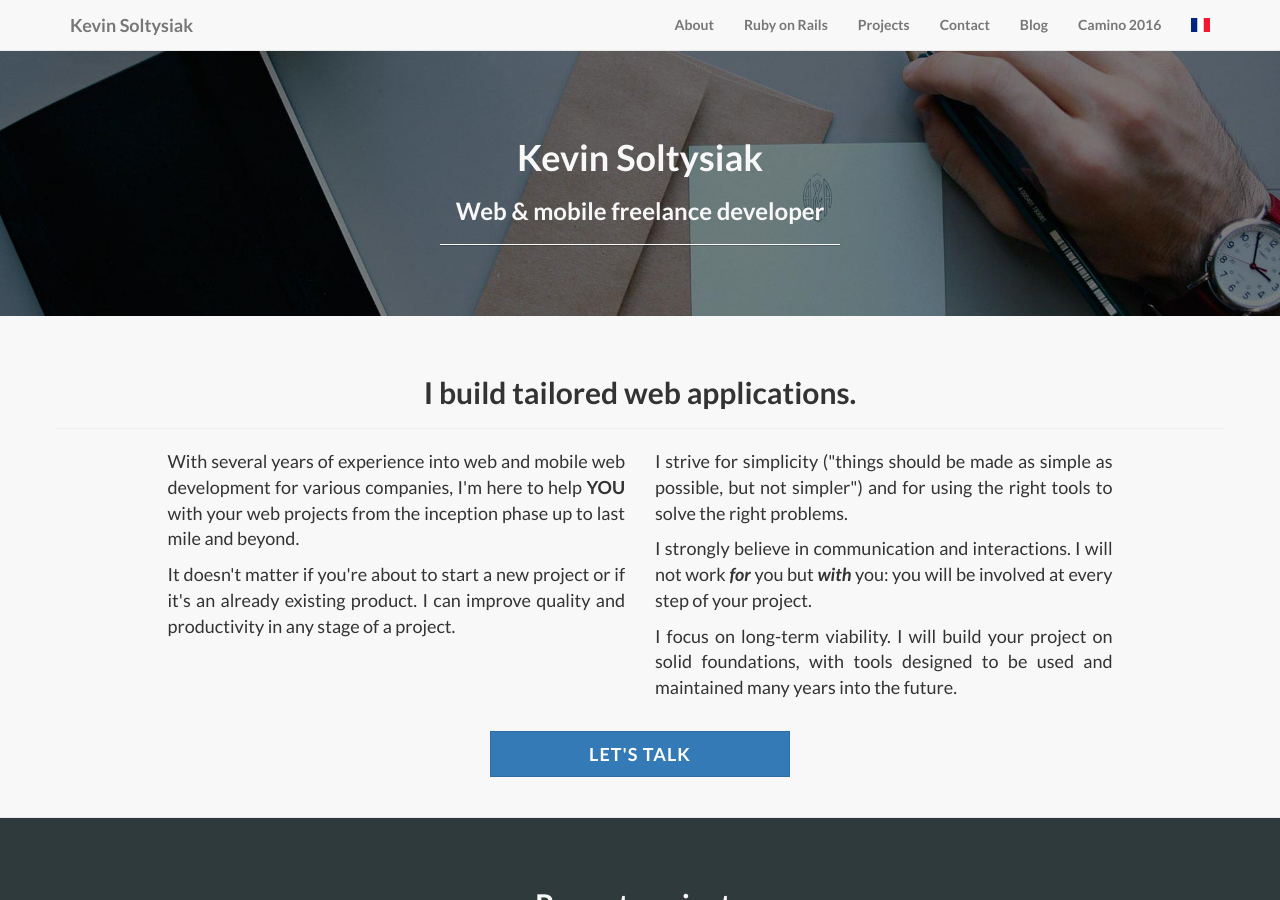
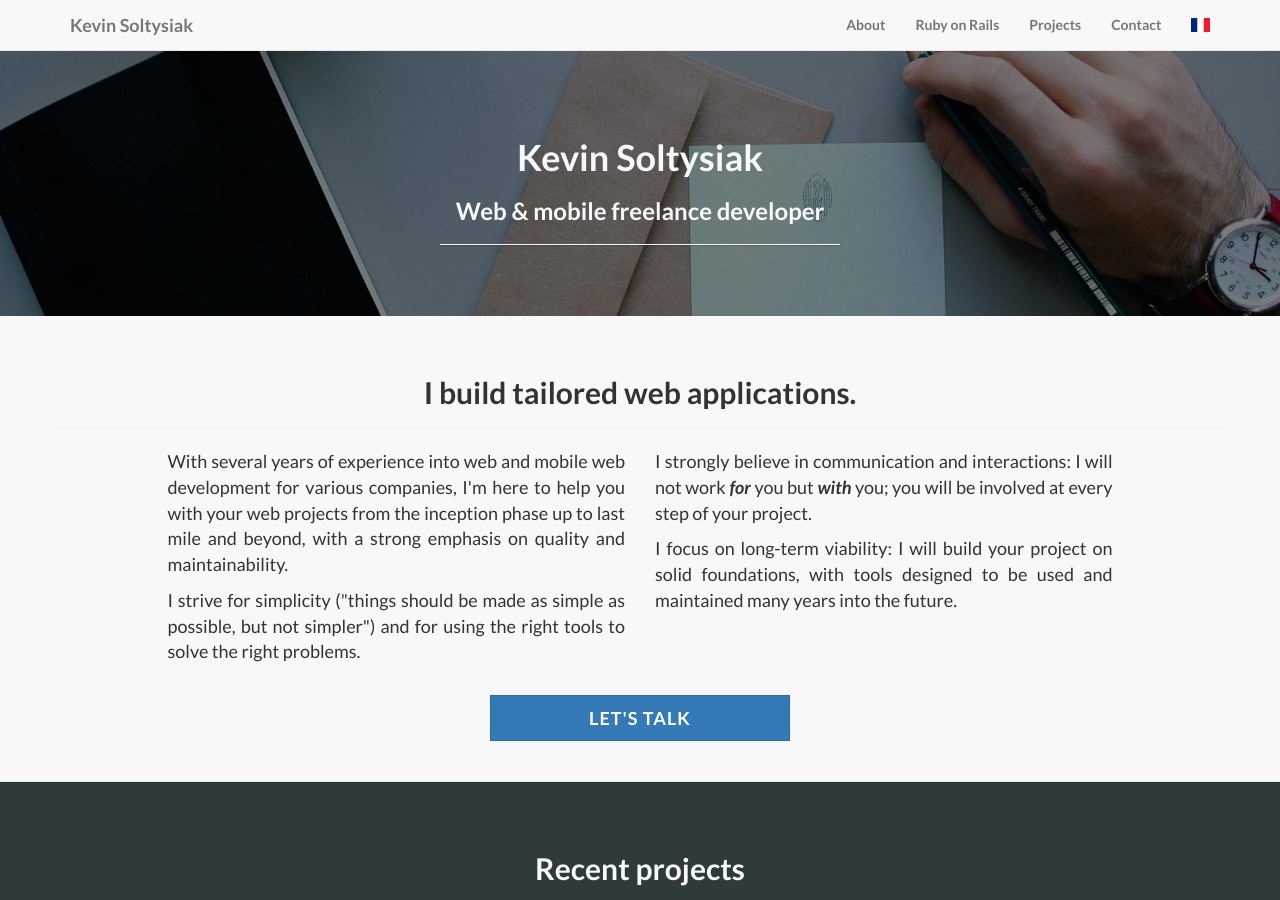
Before and after one commit to ksol/ksol.github.io, a Jekyll site: the page built from index.html, in a window 1280 px wide and 900 px high. Built offline with Jekyll 4.4.1, drawn with Linux system fonts in a browser that asks for light colours; nearby versions of some CDN libraries.

Commit message:
Head content

```diff
--- a/_includes/header.fr.html
+++ b/_includes/header.fr.html
@@ -26,12 +26,6 @@
         </li>
         <li>
           <a href="/fr/contact">Contact</a>
-        </li>
-        <li>
-          <a href="http://blog.ksol.fr">Blog</a>
-        </li>
-        <li>
-          <a href="http://camino2016.ksol.fr">Camino 2016</a>
         </li>
         <li>
           {% if page.enLink %}
--- a/_includes/header.html
+++ b/_includes/header.html
@@ -26,12 +26,6 @@
         </li>
         <li>
           <a href="/contact">Contact</a>
-        </li>
-        <li>
-          <a href="http://blog.ksol.fr">Blog</a>
-        </li>
-        <li>
-          <a href="http://camino2016.ksol.fr">Camino 2016</a>
         </li>
         <li>
           {% if page.frLink %}
--- a/_includes/page_content.html
+++ b/_includes/page_content.html
@@ -8,26 +8,27 @@
 
       <div class="col-xs-12 col-sm-6 col-md-5 col-md-offset-1">
         <p class="project-content">
-          With several years of experience into web and mobile web development for various companies, I'm here to help <strong>YOU</strong> with your web projects from the inception phase up to last mile and beyond.
+          With several years of experience into web and mobile web development for various companies,
+          I'm here to help you with your web projects from the inception phase up to last mile and beyond,
+          with a strong emphasis on quality and maintainability.
         </p>
 
         <p class="project-content">
-          It doesn't matter if you're about to start a new project or if it's an already existing product. I can improve quality and productivity in any stage of a project.
+          I strive for simplicity ("things should be made as simple as possible, but not simpler")
+          and for using the right tools to solve the right problems.
         </p>
       </div>
 
       <div class="col-xs-12 col-sm-6 col-md-5">
         <p class="project-content">
-          I strive for simplicity ("things should be made as simple as possible, but not simpler") and for using the right tools to solve the right problems.
+          I strongly believe in communication and interactions:
+          I will not work <strong><em>for</em></strong> you but <strong><em>with</em></strong> you;
+          you will be involved at every step of your project.
         </p>
 
         <p class="project-content">
-          I strongly believe in communication and interactions.
-          I will not work <strong><em>for</em></strong> you but <strong><em>with</em></strong> you: you will be involved at every step of your project.
-        </p>
-
-        <p class="project-content">
-          I focus on long-term viability. I will build your project on solid foundations, with tools designed to be used and maintained many years into the future.
+          I focus on long-term viability: I will build your project on solid foundations,
+          with tools designed to be used and maintained many years into the future.
         </p>
       </div>
 
```
Also changed, not shown: _includes/page_content.fr.html (+6 -8 lines).
